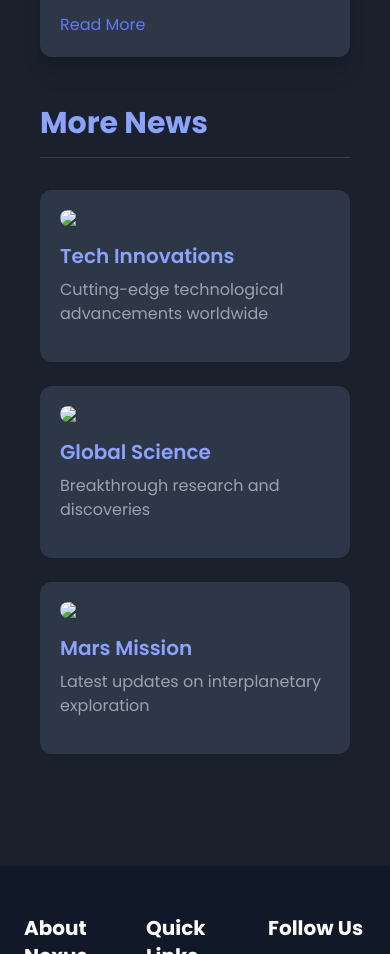
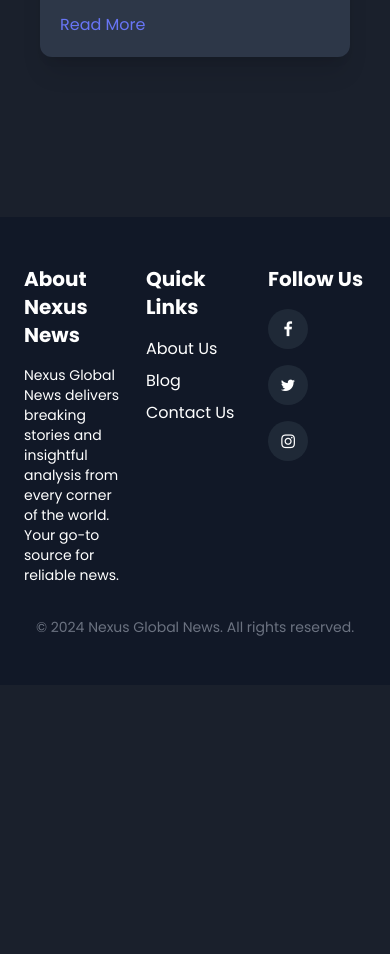
Before and after one commit to Farrelmaahira/tugas, a website: page pages/single-blog.html in a window 390 px wide. Shown: the part 1336-2290 px from the top of the page. After the commit the page ends 2021 px from the top, so only its background shows below. Drawn offline with Linux system fonts and the light colour scheme.

Commit message:
updating blog

```diff
--- a/assets/js/blog.js
+++ b/assets/js/blog.js
@@ -11,7 +11,7 @@ const render = async() => {
     data.map(item => {
         cards += `
             <div class="bg-gray-900 dark:bg-secondary-light rounded-lg shadow-md overflow-hidden transform transition hover:scale-105 hover:shadow-lg">
-              <img src="https://placehold.co/400x300" alt="Global Politics" class="w-full h-48 object-cover">
+              <img src="${item.image}" alt="Global Politics" class="w-full h-48 object-cover">
               <div class="p-6">
                 <h3 class="text-xl font-semibold text-indigo-400 dark:text-indigo-600 mb-2">${item.judul}</h3>
                 <a href="single-blog.html?blog=${item.slug}" class="inline-block bg-indigo-500 text-white px-4 py-2 rounded-md hover:bg-indigo-600 transition">
--- a/assets/js/single-blog.js
+++ b/assets/js/single-blog.js
@@ -1,6 +1,16 @@
 const fetchData = async () => {
     const res = await fetch('./../assets/data.json');
     const data = await res.json();
+    return data;
+}
+
+const getDataBySlug = (data, slug) => {
+    let data = data.find(item => {
+        if(item.slug == slug) {
+            return item;
+        }
+    });
+
     return data;
 }
 
--- a/pages/single-blog.html
+++ b/pages/single-blog.html
@@ -188,63 +188,6 @@
         </section>
 
         <!-- More News Section -->
-        <section>
-          <h2
-            class="text-3xl font-bold text-indigo-400 dark:text-indigo-600 border-b border-gray-700 pb-4 mb-8"
-          >
-            More News
-          </h2>
-          <div class="grid md:grid-cols-2 lg:grid-cols-3 gap-6">
-            <div
-              class="bg-secondary-dark dark:bg-secondary-light rounded-xl p-5"
-            >
-              <img
-                src="/api/placeholder/400/250"
-                class="w-full rounded-lg mb-4"
-              />
-              <h3
-                class="text-xl font-semibold text-indigo-400 dark:text-indigo-600 mb-2"
-              >
-                Tech Innovations
-              </h3>
-              <p class="text-gray-400 mb-4">
-                Cutting-edge technological advancements worldwide
-              </p>
-            </div>
-            <div
-              class="bg-secondary-dark dark:bg-secondary-light rounded-xl p-5"
-            >
-              <img
-                src="/api/placeholder/400/250"
-                class="w-full rounded-lg mb-4"
-              />
-              <h3
-                class="text-xl font-semibold text-indigo-400 dark:text-indigo-600 mb-2"
-              >
-                Global Science
-              </h3>
-              <p class="text-gray-400 mb-4">
-                Breakthrough research and discoveries
-              </p>
-            </div>
-            <div
-              class="bg-secondary-dark dark:bg-secondary-light rounded-xl p-5"
-            >
-              <img
-                src="/api/placeholder/400/250"
-                class="w-full rounded-lg mb-4"
-              />
-              <h3
-                class="text-xl font-semibold text-indigo-400 dark:text-indigo-600 mb-2"
-              >
-                Mars Mission
-              </h3>
-              <p class="text-gray-400 mb-4">
-                Latest updates on interplanetary exploration
-              </p>
-            </div>
-          </div>
-        </section>
       </div>
     </div>
     <!-- Footer -->
```
Also changed, not shown: assets/data.json (+8 -4 lines), assets/images/course.jpg (added), assets/images/preparation.png (added), assets/images/time.jpg (added), src/output.css, 1 other file.
